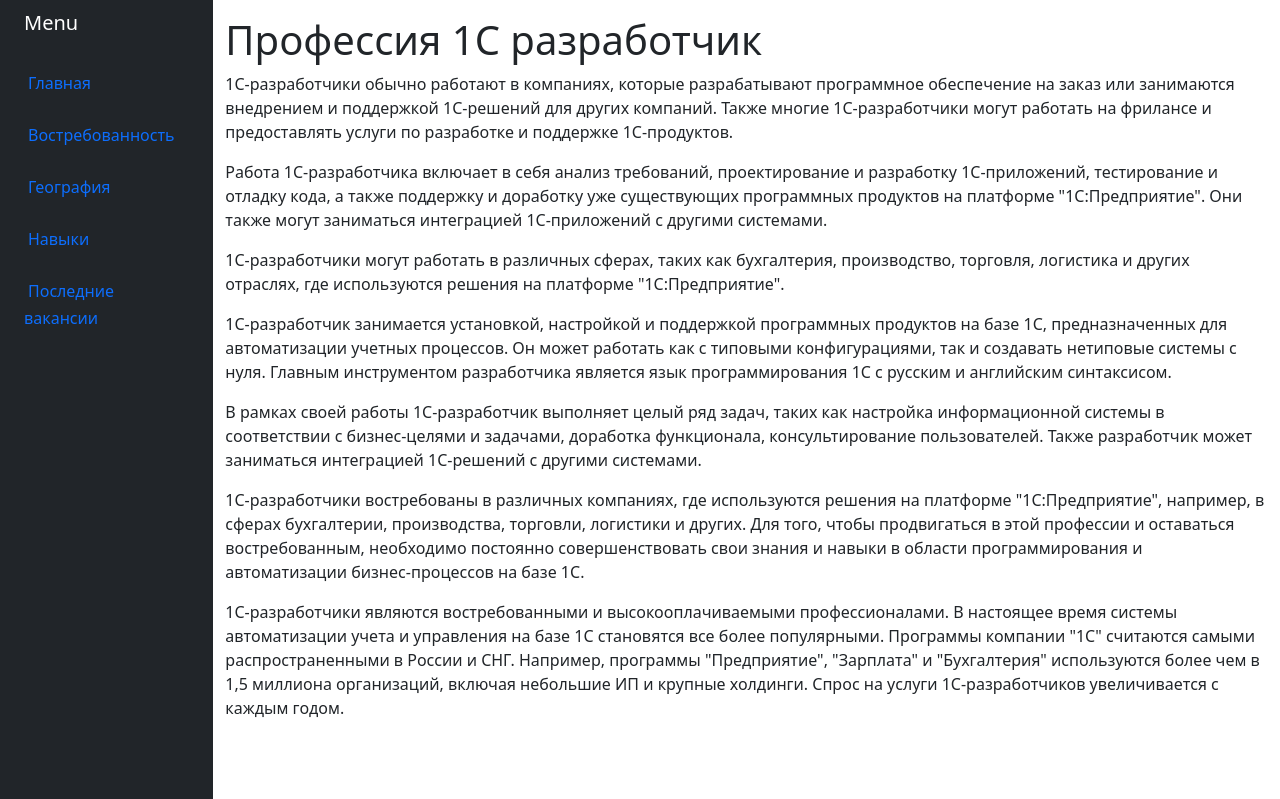
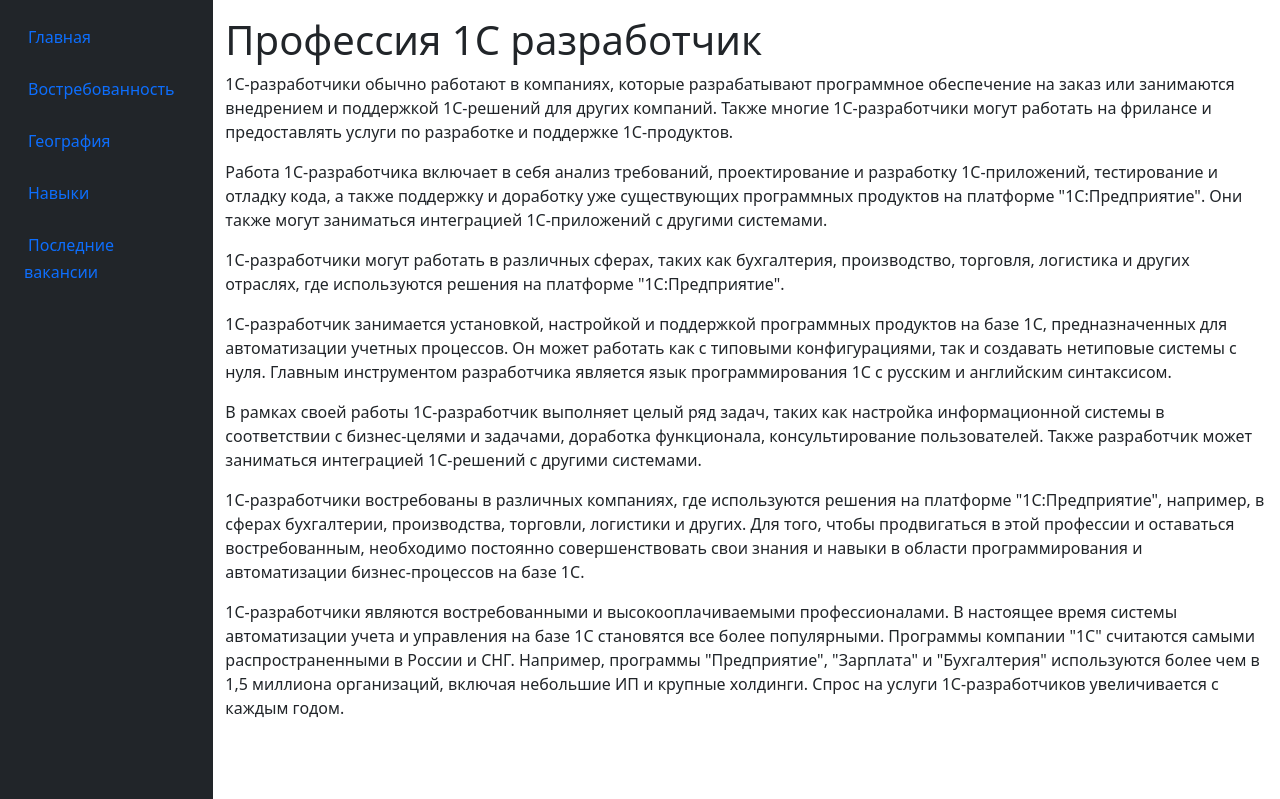
Before and after one commit to Username-is-not-avialable/Django_web_app, a Django app: page / in a window 1280 px wide. Shown: the part 56-855 px from the top of the page. Run offline with Django 5.2, Linux system fonts and the light colour scheme.

Commit message:
delete 'menu' from left sidebar

```diff
--- a/app/main/templates/base.html
+++ b/app/main/templates/base.html
@@ -18,9 +18,6 @@
     <div class="row flex-nowrap">
         <div class="col-auto col-md-3 col-xl-2 px-sm-2 px-0 bg-dark">
             <div class="d-flex flex-column align-items-center align-items-sm-start px-3 pt-2 text-white min-vh-100">
-                <a href="/" class="d-flex align-items-center pb-3 mb-md-0 me-md-auto text-white text-decoration-none">
-                    <span class="fs-5 d-none d-sm-inline">Menu</span>
-                </a>
                 <ul class="nav nav-pills flex-column mb-sm-auto mb-0 align-items-center align-items-sm-start" id="menu">
                     <li class="nav-item">
                         <a href="/" class="nav-link align-middle px-0">
```
